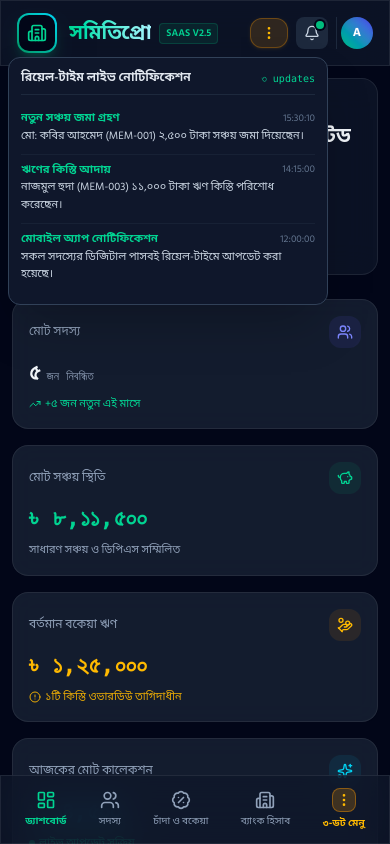
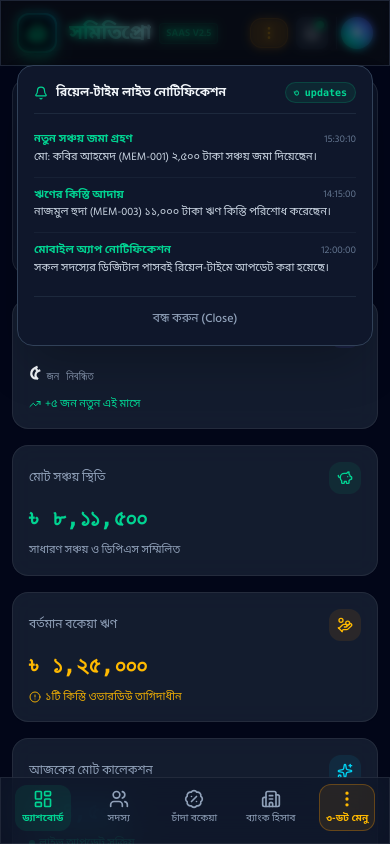
Before and after one commit to sajjadhossan/samitypro, a Next.js app: page / in a window 390 px wide. Both pictures are taken after a click on the button 312 px from the left and 33 px from the top of the page. Shown: the top 844 px of the page. Built offline with nearby package versions, Linux system fonts and the light colour scheme.

Commit message:
fix(mobile): connect APK directly to Vercel cloud, resolve touch responsiveness, add user profile modal, and release v1.0.6

```diff
--- a/capacitor.config.ts
+++ b/capacitor.config.ts
@@ -7,8 +7,8 @@ const config: CapacitorConfig = {
   server: {
     androidScheme: 'https',
     cleartext: true,
-    // In production or mobile APK, if configured, can load live cloud Vercel URL or local web assets
-    url: process.env.CAPACITOR_SERVER_URL || undefined,
+    // Connects directly to live Vercel cloud deployment for real-time synchronization
+    url: 'https://samitypro.vercel.app',
     allowNavigation: [
       '*'
     ]
--- a/package.json
+++ b/package.json
@@ -1,6 +1,6 @@
 {
   "name": "samitypro",
-  "version": "1.0.5",
+  "version": "1.0.6",
   "private": true,
   "scripts": {
     "dev": "next dev",
--- a/public/index.html
+++ b/public/index.html
@@ -150,7 +150,7 @@
   <div class="card">
     <div id="loader-section">
       <div class="spinner"></div>
-      <span class="badge">অফিশিয়াল মোবাইল অ্যাপ v1.0.5</span>
+      <span class="badge">অফিশিয়াল মোবাইল অ্যাপ v1.0.6</span>
       <h1>সমিতিপ্রো (SamityPro)</h1>
       <p id="loading-msg" class="status-text">সার্ভারের সাথে সংযোগ স্থাপন করা হচ্ছে...</p>
     </div>
@@ -245,8 +245,8 @@
       const savedUrl = localStorage.getItem('samitypro_server_url');
       const candidates = [];
       if (savedUrl) candidates.push(savedUrl);
+      candidates.push(CLOUD_URL); // Primary: Live Cloud Vercel Server
       candidates.push(DEFAULT_LOCAL);
-      candidates.push(CLOUD_URL);
       candidates.push(DEFAULT_LOCALHOST);
 
       for (const url of candidates) {
--- a/src/app/globals.css
+++ b/src/app/globals.css
@@ -15,6 +15,11 @@
     touch-action: pan-y;
     overscroll-behavior-x: none;
     -webkit-overflow-scrolling: touch;
+  }
+
+  button, a, input, select, textarea, [role="button"] {
+    touch-action: manipulation;
+    -webkit-tap-highlight-color: transparent;
   }
 }
 
--- a/src/app/page.tsx
+++ b/src/app/page.tsx
@@ -72,6 +72,10 @@ export default function Home() {
 
   const renderMemberPortal = () => {
     switch (activeTab) {
+      case 'members':
+        return <MembersView onOpenAddMember={() => setIsAddMemberOpen(true)} onOpenRecordDeposit={handleOpenDeposit} />;
+      case 'bank-deposits':
+        return <BankDepositsView />;
       case 'subscriptions-due':
         return <SubscriptionsDueView />;
       case 'notices':
@@ -159,7 +163,7 @@ export default function Home() {
       />
 
       {/* Main Body with Sidebar + Content */}
-      <div className="flex-1 flex flex-col md:flex-row max-w-7xl w-full mx-auto pb-20 md:pb-6 overflow-x-hidden">
+      <div className="flex-1 flex flex-col md:flex-row max-w-7xl w-full mx-auto pb-24 md:pb-6 overflow-x-hidden">
 
         {/* Sidebar Navigation (Desktop only) */}
         <Sidebar
@@ -173,53 +177,55 @@ export default function Home() {
         </main>
       </div>
 
-      {/* Mobile Bottom Navigation Bar (Tailored for Android APK / Mobile Web with 3-Dot Menu) */}
-      <div className="md:hidden fixed bottom-0 left-0 right-0 z-40 glass-panel border-t border-slate-800/90 bg-slate-950/95 backdrop-blur-md px-2 py-2 pb-[max(0.5rem,env(safe-area-inset-bottom))] flex items-center justify-around text-[10px]">
+      {/* Mobile Bottom Navigation Bar (Optimized touch targets & safe area padding) */}
+      <nav
+        aria-label="Mobile Navigation"
+        className="md:hidden fixed bottom-0 left-0 right-0 z-40 glass-panel border-t border-slate-800/90 bg-slate-950/95 backdrop-blur-md px-1 py-1.5 pb-[max(0.75rem,env(safe-area-inset-bottom))] flex items-center justify-around text-[10px] pointer-events-auto touch-manipulation select-none"
+      >
         {currentUser.role === 'MEMBER' ? (
           <>
             <button
               onClick={() => setActiveTab('member-passbook')}
-              className={`flex flex-col items-center gap-1 p-1 transition ${
-                activeTab === 'member-passbook' ? 'text-emerald-400 font-bold' : 'text-slate-400 hover:text-slate-200'
+              className={`flex flex-col items-center justify-center min-w-[56px] min-h-[46px] p-1 rounded-xl transition cursor-pointer active:scale-95 touch-manipulation ${
+                activeTab === 'member-passbook' ? 'text-emerald-400 font-bold bg-emerald-500/10' : 'text-slate-400 hover:text-slate-200'
               }`}
             >
-              <BookOpen className="w-5 h-5" />
+              <BookOpen className="w-5 h-5 mb-0.5" />
               <span>পাসবই</span>
             </button>
             <button
               onClick={() => setActiveTab('subscriptions-due')}
-              className={`flex flex-col items-center gap-1 p-1 transition ${
-                activeTab === 'subscriptions-due' ? 'text-emerald-400 font-bold' : 'text-slate-400 hover:text-slate-200'
+              className={`flex flex-col items-center justify-center min-w-[56px] min-h-[46px] p-1 rounded-xl transition cursor-pointer active:scale-95 touch-manipulation ${
+                activeTab === 'subscriptions-due' ? 'text-emerald-400 font-bold bg-emerald-500/10' : 'text-slate-400 hover:text-slate-200'
               }`}
             >
-              <BadgePercent className="w-5 h-5" />
+              <BadgePercent className="w-5 h-5 mb-0.5" />
               <span>চাঁদা ও রসিদ</span>
             </button>
             <button
               onClick={() => setActiveTab('member-loans')}
-              className={`flex flex-col items-center gap-1 p-1 transition ${
-                activeTab === 'member-loans' ? 'text-cyan-400 font-bold' : 'text-slate-400 hover:text-slate-200'
+              className={`flex flex-col items-center justify-center min-w-[56px] min-h-[46px] p-1 rounded-xl transition cursor-pointer active:scale-95 touch-manipulation ${
+                activeTab === 'member-loans' ? 'text-cyan-400 font-bold bg-cyan-500/10' : 'text-slate-400 hover:text-slate-200'
               }`}
             >
-              <HandCoins className="w-5 h-5" />
+              <HandCoins className="w-5 h-5 mb-0.5" />
               <span>ঋণ কিস্তি</span>
             </button>
             <button
               onClick={() => setActiveTab('member-elections')}
-              className={`flex flex-col items-center gap-1 p-1 transition ${
-                activeTab === 'member-elections' ? 'text-indigo-400 font-bold' : 'text-slate-400 hover:text-slate-200'
+              className={`flex flex-col items-center justify-center min-w-[56px] min-h-[46px] p-1 rounded-xl transition cursor-pointer active:scale-95 touch-manipulation ${
+                activeTab === 'member-elections' ? 'text-indigo-400 font-bold bg-indigo-500/10' : 'text-slate-400 hover:text-slate-200'
               }`}
             >
-              <Users className="w-5 h-5" />
+              <Users className="w-5 h-5 mb-0.5" />
               <span>ভোট দিন</span>
             </button>
             <button
               onClick={() => setIsMenuDrawerOpen(true)}
-              className="flex flex-col items-center gap-1 p-1 text-amber-400 font-bold hover:text-amber-300 transition active:scale-95 cursor-pointer"
+              className="flex flex-col items-center justify-center min-w-[56px] min-h-[46px] p-1 rounded-xl text-amber-400 font-bold hover:text-amber-300 transition active:scale-95 cursor-pointer touch-manipulation bg-amber-500/10 border border-amber-500/30"
+              aria-label="সকল মেনু খুলুন"
             >
-              <div className="w-6 h-6 rounded-lg bg-amber-500/20 border border-amber-500/40 flex items-center justify-center">
-                <MoreVertical className="w-4 h-4 text-amber-400" />
-              </div>
+              <MoreVertical className="w-5 h-5 mb-0.5 text-amber-400" />
               <span>৩-ডট মেনু</span>
             </button>
           </>
@@ -227,52 +233,51 @@ export default function Home() {
           <>
             <button
               onClick={() => setActiveTab('dashboard')}
-              className={`flex flex-col items-center gap-1 p-1 transition ${
-                activeTab === 'dashboard' ? 'text-emerald-400 font-bold' : 'text-slate-400 hover:text-slate-200'
+              className={`flex flex-col items-center justify-center min-w-[56px] min-h-[46px] p-1 rounded-xl transition cursor-pointer active:scale-95 touch-manipulation ${
+                activeTab === 'dashboard' ? 'text-emerald-400 font-bold bg-emerald-500/10' : 'text-slate-400 hover:text-slate-200'
               }`}
             >
-              <LayoutDashboard className="w-5 h-5" />
+              <LayoutDashboard className="w-5 h-5 mb-0.5" />
               <span>ড্যাশবোর্ড</span>
             </button>
             <button
               onClick={() => setActiveTab('members')}
-              className={`flex flex-col items-center gap-1 p-1 transition ${
-                activeTab === 'members' ? 'text-indigo-400 font-bold' : 'text-slate-400 hover:text-slate-200'
+              className={`flex flex-col items-center justify-center min-w-[56px] min-h-[46px] p-1 rounded-xl transition cursor-pointer active:scale-95 touch-manipulation ${
+                activeTab === 'members' ? 'text-indigo-400 font-bold bg-indigo-500/10' : 'text-slate-400 hover:text-slate-200'
               }`}
             >
-              <Users className="w-5 h-5" />
+              <Users className="w-5 h-5 mb-0.5" />
               <span>সদস্য</span>
             </button>
             <button
               onClick={() => setActiveTab('subscriptions-due')}
-              className={`flex flex-col items-center gap-1 p-1 transition ${
-                activeTab === 'subscriptions-due' ? 'text-emerald-400 font-bold' : 'text-slate-400 hover:text-slate-200'
+              className={`flex flex-col items-center justify-center min-w-[56px] min-h-[46px] p-1 rounded-xl transition cursor-pointer active:scale-95 touch-manipulation ${
+                activeTab === 'subscriptions-due' ? 'text-emerald-400 font-bold bg-emerald-500/10' : 'text-slate-400 hover:text-slate-200'
               }`}
             >
-              <BadgePercent className="w-5 h-5" />
-              <span>চাঁদা ও বকেয়া</span>
+              <BadgePercent className="w-5 h-5 mb-0.5" />
+              <span>চাঁদা বকেয়া</span>
             </button>
             <button
               onClick={() => setActiveTab('bank-deposits')}
-              className={`flex flex-col items-center gap-1 p-1 transition ${
-                activeTab === 'bank-deposits' ? 'text-cyan-400 font-bold' : 'text-slate-400 hover:text-slate-200'
+              className={`flex flex-col items-center justify-center min-w-[56px] min-h-[46px] p-1 rounded-xl transition cursor-pointer active:scale-95 touch-manipulation ${
+                activeTab === 'bank-deposits' ? 'text-cyan-400 font-bold bg-cyan-500/10' : 'text-slate-400 hover:text-slate-200'
               }`}
             >
-              <Building2 className="w-5 h-5" />
+              <Building2 className="w-5 h-5 mb-0.5" />
               <span>ব্যাংক হিসাব</span>
             </button>
             <button
               onClick={() => setIsMenuDrawerOpen(true)}
-              className="flex flex-col items-center gap-1 p-1 text-amber-400 font-bold hover:text-amber-300 transition active:scale-95 cursor-pointer"
+              className="flex flex-col items-center justify-center min-w-[56px] min-h-[46px] p-1 rounded-xl text-amber-400 font-bold hover:text-amber-300 transition active:scale-95 cursor-pointer touch-manipulation bg-amber-500/10 border border-amber-500/30"
+              aria-label="সকল মেনু খুলুন"
             >
-              <div className="w-6 h-6 rounded-lg bg-amber-500/20 border border-amber-500/40 flex items-center justify-center">
-                <MoreVertical className="w-4 h-4 text-amber-400" />
-              </div>
+              <MoreVertical className="w-5 h-5 mb-0.5 text-amber-400" />
               <span>৩-ডট মেনু</span>
             </button>
           </>
         )}
-      </div>
+      </nav>
 
       {/* Slide-out 3-Dot Drawer Menu (All Boards & Modules) */}
       <MobileMenuDrawer
--- a/src/components/layout/Header.tsx
+++ b/src/components/layout/Header.tsx
@@ -217,7 +217,7 @@ export function Header({ onOpenApkModal, onOpenMenu }: HeaderProps) {
           {/* 3-Dot All Modules & Boards Menu Button */}
           <button
             onClick={onOpenMenu}
-            className="flex items-center gap-1.5 px-2.5 py-1.5 rounded-xl bg-amber-500/15 hover:bg-amber-500/25 text-amber-400 border border-amber-500/30 transition active:scale-95 cursor-pointer shadow-sm shadow-amber-500/10 shrink-0"
+            className="flex items-center gap-1.5 px-2.5 py-1.5 rounded-xl bg-amber-500/15 hover:bg-amber-500/25 active:bg-amber-500/30 text-amber-400 border border-amber-500/30 transition active:scale-95 cursor-pointer shadow-sm shadow-amber-500/10 shrink-0 touch-manipulation pointer-events-auto"
             title="সকল মডিউল ও বোর্ড মেনু (৩-ডট)"
             aria-label="Open 3-dot menu"
           >
@@ -229,7 +229,8 @@ export function Header({ onOpenApkModal, onOpenMenu }: HeaderProps) {
           <div className="relative">
             <button
               onClick={() => setShowNotifDropdown(!showNotifDropdown)}
-              className="relative p-2 rounded-lg bg-slate-800 hover:bg-slate-700 text-slate-300 transition"
+              className="relative p-2 rounded-lg bg-slate-800 hover:bg-slate-700 active:bg-slate-600 text-slate-300 transition cursor-pointer touch-manipulation"
+              aria-label="Notifications"
             >
               <Bell className="w-4 h-4" />
               {events.length > 0 && (
@@ -238,18 +239,24 @@ export function Header({ onOpenApkModal, onOpenMenu }: HeaderProps) {
             </button>
 
             {showNotifDropdown && (
-              <div className="absolute right-0 mt-2 w-80 sm:w-96 rounded-xl bg-slate-900 border border-slate-700 shadow-2xl p-3 z-50">
-                <div className="flex items-center justify-between pb-2 border-b border-slate-800">
-                  <h4 className="text-xs font-semibold text-slate-200">
-                    {language === 'bn' ? 'রিয়েল-টাইম লাইভ নোটিফিকেশন' : 'Live Real-time Notifications'}
+              <>
+                <div
+                  className="fixed inset-0 z-40 bg-black/50 backdrop-blur-xs"
+                  onClick={() => setShowNotifDropdown(false)}
+                />
+                <div className="fixed sm:absolute left-4 right-4 sm:left-auto sm:right-0 top-16 sm:top-auto sm:mt-2 sm:w-96 rounded-2xl bg-slate-900 border border-slate-700 shadow-2xl p-4 z-50 animate-in fade-in zoom-in-95">
+                  <div className="flex items-center justify-between pb-2.5 border-b border-slate-800">
+                    <h4 className="text-xs font-bold text-slate-100 flex items-center gap-2">
+                      <Bell className="w-3.5 h-3.5 text-emerald-400" />
+                      <span>{language === 'bn' ? 'রিয়েল-টাইম লাইভ নোটিফিকেশন' : 'Live Real-time Notifications'}</span>
                     </h4>
-                  <span className="text-[10px] text-emerald-400 font-mono">
+                    <span className="text-[10px] text-emerald-400 font-mono font-semibold px-2 py-0.5 rounded-full bg-emerald-500/10 border border-emerald-500/20">
                       {language === 'bn' ? toBengaliNumber(events.length) : events.length} updates
                     </span>
                   </div>
-                <div className="divide-y divide-slate-800/60 max-h-72 overflow-y-auto mt-2">
-                  {events.slice(0, 6).map(evt => (
-                    <div key={evt.id} className="py-2 text-xs">
+                  <div className="divide-y divide-slate-800/60 max-h-80 overflow-y-auto mt-2">
+                    {events.slice(0, 8).map(evt => (
+                      <div key={evt.id} className="py-2.5 text-xs">
                         <div className="flex items-center justify-between text-[11px] text-slate-400 mb-0.5">
                           <span className="font-semibold text-emerald-400">
                             {language === 'bn' ? evt.titleBn : evt.titleEn}
@@ -262,13 +269,28 @@ export function Header({ onOpenApkModal, onOpenMenu }: HeaderProps) {
                       </div>
                     ))}
                   </div>
+                  <div className="pt-2 mt-2 border-t border-slate-800 text-center">
+                    <button
+                      onClick={() => setShowNotifDropdown(false)}
+                      className="text-xs text-slate-400 hover:text-white font-medium"
+                    >
+                      বন্ধ করুন (Close)
+                    </button>
                   </div>
+                </div>
+              </>
             )}
           </div>
 
-          {/* Current User Avatar */}
-          <div className="flex items-center gap-2 pl-1 border-l border-slate-800">
-            <div className="h-8 w-8 rounded-full bg-gradient-to-tr from-emerald-500 to-indigo-600 flex items-center justify-center text-xs font-bold text-white shadow-inner">
+          {/* Current User Avatar & Profile Modal Trigger */}
+          <div className="relative">
+            <button
+              onClick={() => setShowRoleDropdown(!showRoleDropdown)}
+              className="flex items-center gap-2 pl-1 border-l border-slate-800 cursor-pointer active:scale-95 transition touch-manipulation group"
+              title="ব্যবহারকারী প্রোফাইল ও ভূমিকা (Profile)"
+              aria-label="User profile"
+            >
+              <div className="h-8 w-8 rounded-full bg-gradient-to-tr from-emerald-500 to-indigo-600 flex items-center justify-center text-xs font-bold text-white shadow-inner group-hover:ring-2 ring-emerald-400/50 transition">
                 {currentUser.nameEn.charAt(0)}
               </div>
               <div className="hidden lg:block text-left">
@@ -279,6 +301,72 @@ export function Header({ onOpenApkModal, onOpenMenu }: HeaderProps) {
                   {currentUser.role}
                 </div>
               </div>
+            </button>
+
+            {/* User Profile & Role Switch Modal (Universal for mobile & desktop) */}
+            {showRoleDropdown && (
+              <>
+                <div
+                  className="fixed inset-0 z-40 bg-black/50 backdrop-blur-xs"
+                  onClick={() => setShowRoleDropdown(false)}
+                />
+                <div className="fixed sm:absolute left-4 right-4 sm:left-auto sm:right-0 top-16 sm:top-auto sm:mt-2 sm:w-80 rounded-2xl bg-slate-900 border border-slate-700 shadow-2xl p-4 z-50 animate-in fade-in zoom-in-95">
+                  {/* Profile Header */}
+                  <div className="flex items-center gap-3 pb-3 border-b border-slate-800">
+                    <div className="h-12 w-12 rounded-full bg-gradient-to-tr from-emerald-500 to-indigo-600 flex items-center justify-center text-lg font-bold text-white shadow-md">
+                      {currentUser.nameEn.charAt(0)}
+                    </div>
+                    <div className="min-w-0 flex-1">
+                      <h4 className="text-sm font-bold text-white truncate">
+                        {language === 'bn' ? currentUser.nameBn : currentUser.nameEn}
+                      </h4>
+                      <p className="text-xs text-slate-400 truncate">{currentUser.email}</p>
+                      <span className="inline-block mt-0.5 text-[10px] font-semibold px-2 py-0.5 rounded-full bg-emerald-500/15 text-emerald-400 border border-emerald-500/30">
+                        {currentUser.role === 'SUPER_ADMIN' ? 'সুপার অ্যাডমিন' :
+                         currentUser.role === 'SAMITY_ADMIN' ? 'সভাপতি / অ্যাডমিন' :
+                         currentUser.role === 'MANAGER' ? 'ম্যানেজার' :
+                         currentUser.role === 'FIELD_COLLECTOR' ? 'কালেক্টর' : 'সাধারণ সদস্য'}
+                      </span>
+                    </div>
+                  </div>
+
+                  {/* Samity Context */}
+                  <div className="py-2.5 px-3 rounded-xl bg-slate-950/60 border border-slate-800/80 my-3 text-xs">
+                    <div className="text-[10px] text-slate-500 font-semibold uppercase">সংযুক্ত সমিতি</div>
+                    <div className="font-bold text-slate-200 mt-0.5">
+                      {language === 'bn' ? activeTenant?.nameBn : activeTenant?.nameEn}
+                    </div>
+                  </div>
+
+                  {/* Switch Role Section */}
+                  <div className="text-[11px] font-bold text-slate-400 uppercase tracking-wider mb-2">
+                    {t.switchRole}
+                  </div>
+                  <div className="space-y-1">
+                    {roleOptions.map(opt => (
+                      <button
+                        key={opt.role}
+                        onClick={() => handleRoleSelect(opt.role)}
+                        className={`w-full text-left px-3 py-2 rounded-xl text-xs flex items-center justify-between transition cursor-pointer ${
+                          currentUser.role === opt.role
+                            ? 'bg-emerald-500/15 text-emerald-400 font-bold border border-emerald-500/30'
+                            : 'text-slate-300 hover:bg-slate-800'
+                        }`}
+                      >
+                        <span>{language === 'bn' ? opt.labelBn : opt.labelEn}</span>
+                        {currentUser.role === opt.role && <Check className="w-3.5 h-3.5 text-emerald-400" />}
+                      </button>
+                    ))}
+                  </div>
+
+                  {/* App Version Info */}
+                  <div className="pt-3 mt-3 border-t border-slate-800 flex items-center justify-between text-[11px] text-slate-500">
+                    <span>SamityPro Mobile</span>
+                    <span className="font-mono text-cyan-400 font-bold">v1.0.6</span>
+                  </div>
+                </div>
+              </>
+            )}
           </div>
 
         </div>
--- a/src/components/layout/Sidebar.tsx
+++ b/src/components/layout/Sidebar.tsx
@@ -119,7 +119,7 @@ export function Sidebar({ activeTab, onTabChange }: SidebarProps) {
           </div>
           <div className="flex items-center justify-between text-[11px] text-slate-400">
             <span>{language === 'bn' ? 'মোবাইল APK ভার্সন' : 'Mobile APK'}</span>
-            <span className="text-cyan-400 font-mono">v1.0.5 (Capacitor)</span>
+            <span className="text-cyan-400 font-mono">v1.0.6 (Capacitor)</span>
           </div>
           <div className="text-[10px] text-slate-500 text-center pt-1 border-t border-slate-800">
             {language === 'bn' ? 'মাল্টি-ইউজার রিয়েলটাইম সিঙ্ক' : 'Multi-User Real-time Sync'}
--- a/src/lib/store.ts
+++ b/src/lib/store.ts
@@ -1316,7 +1316,7 @@ class DataStore {
 
   exportFullBackup(): string {
     const backupData = {
-      version: '1.0.5',
+      version: '1.0.6',
       exportedAt: new Date().toISOString(),
       tenantId: this.currentTenantId,
       tenants: this.tenants.filter(t => t.id === this.currentTenantId),
```
Also changed, not shown: src/components/common/ApkDownloadModal.tsx (+8 -9 lines), src/components/layout/MobileMenuDrawer.tsx (+7 -4 lines), 3 other files (tests, documents, lock files or other folders). Lines whose indentation alone changed are shown as unchanged.
